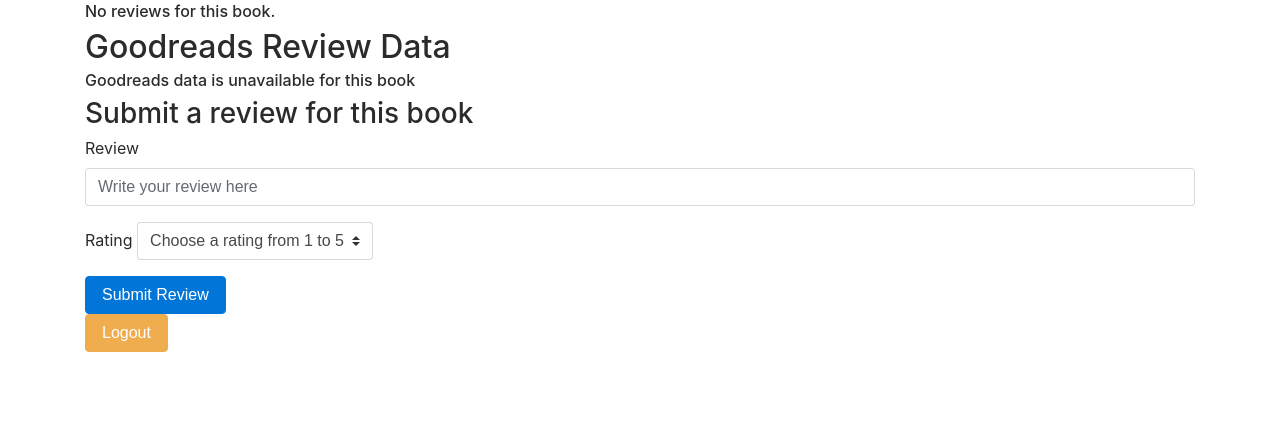
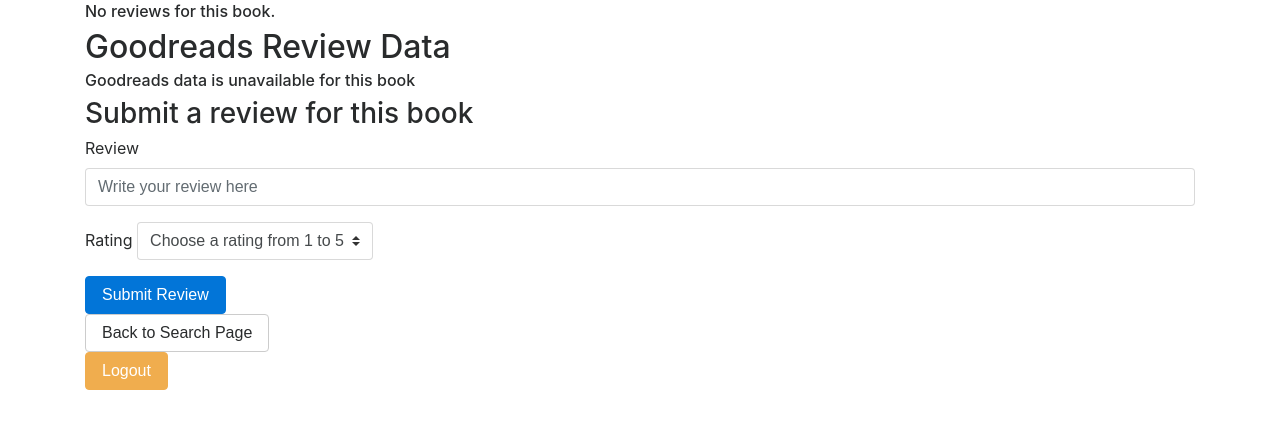
Before and after one commit to stefanoroque/CS50-Project-2, a Flask app: template templates/book.html in a window 1280 px wide. Shown: the part 252-681 px from the top of the page. Run offline with Flask 2, Linux system fonts and the light colour scheme; the template is opened without the code that fills it, so the values that code supplies are empty; some libraries are stand-ins or nearby versions.

Commit message:
added button that takes you back to search page

```diff
--- a/application.py
+++ b/application.py
@@ -44,7 +44,7 @@
 
     return render_template("search.html")
 
-@app.route("/search", methods=["POST"])
+@app.route("/search", methods=["POST", "GET"])
 def search():
     """User Searches for a book in the DB."""
 
--- a/templates/book.html
+++ b/templates/book.html
@@ -87,7 +87,11 @@
         <button type="submit" class="btn btn-primary">Submit Review</button>
     </form>
 
-
+    <form action="{{ url_for('search') }}">
+        <div class="index-button">
+            <button type="submit" class="btn btn-secondary">Back to Search Page</button>
+        </div>
+    </form>
 
     <form action="{{ url_for('index') }}">
         <div class="index-button">
--- a/templates/results.html
+++ b/templates/results.html
@@ -17,6 +17,12 @@
         {% endfor %}
     </ul>
 
+    <form action="{{ url_for('search') }}">
+        <div class="index-button">
+            <button type="submit" class="btn btn-secondary">Back to Search Page</button>
+        </div>
+    </form>
+
     <form action="{{ url_for('index') }}">
         <div class="index-button">
             <button type="submit" class="btn btn-warning">Logout</button>
```
Also changed, not shown: 2 other files.
